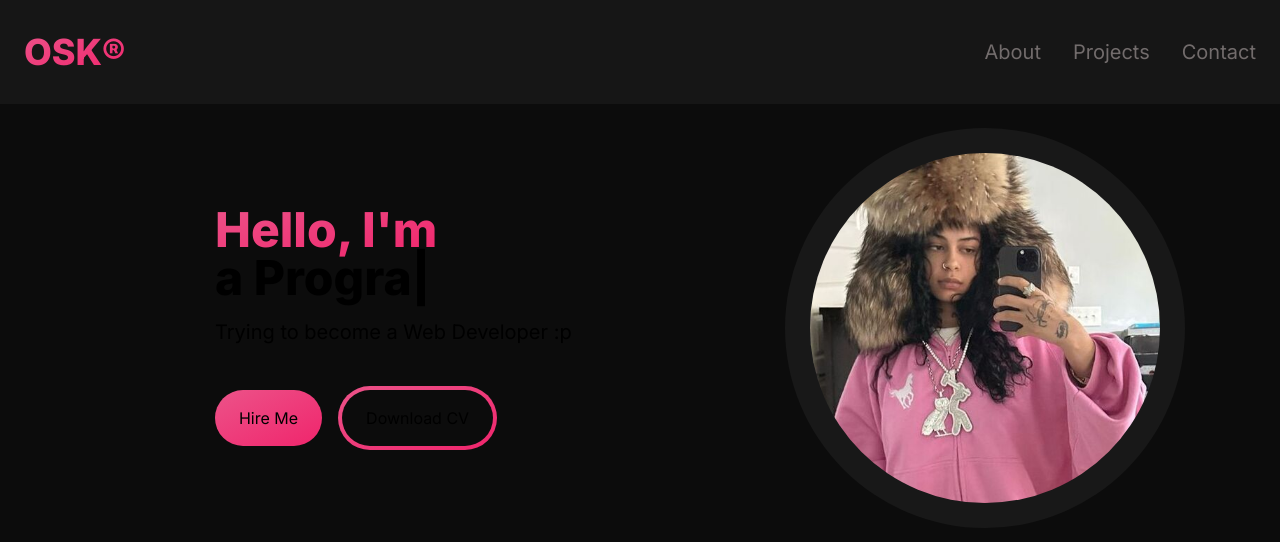
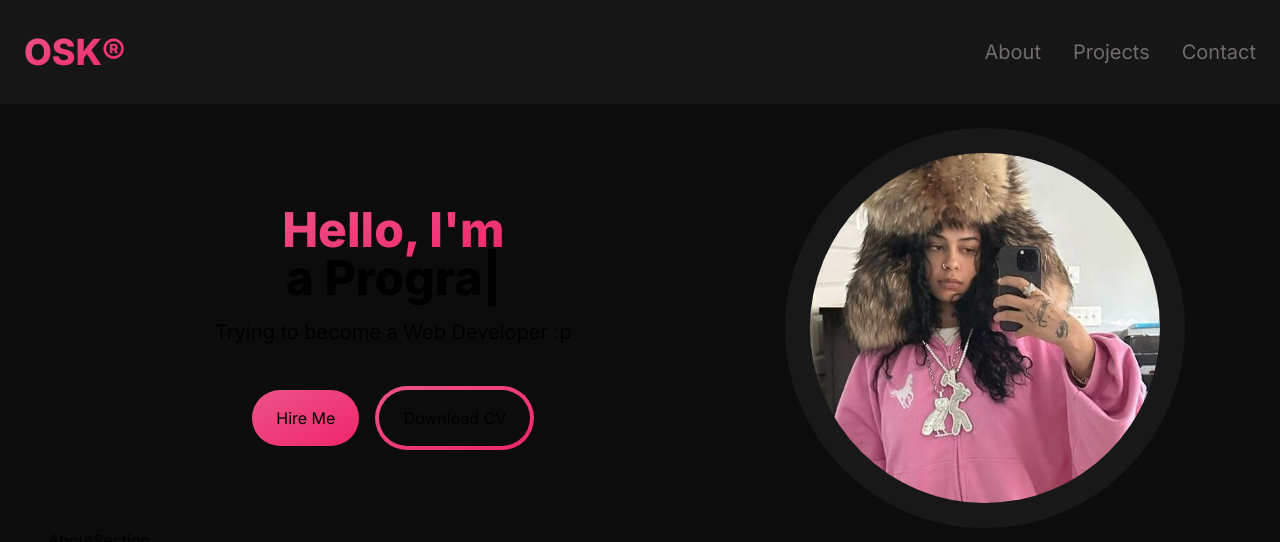
Before and after one commit to osakareaper/portfolio-website, a Next.js app: page / in a window 1280 px wide. Shown: the top 542 px of the page. Built offline with nearby package versions, Linux system fonts and the light colour scheme.

Commit message:
feat: hero section updates

```diff
--- a/app/page.tsx
+++ b/app/page.tsx
@@ -1,3 +1,4 @@
+import AboutSection from '@/components/AboutSection'
 import HeroSection from '@/components/HeroSection'
 import Navbar from '@/components/Navbar'
 import Image from 'next/image'
@@ -13,6 +14,8 @@ export default function Home() {
 
         <HeroSection />
 
+        <AboutSection />
+
       </div>
 
     </main>
--- /dev/null
+++ b/components/AboutSection.tsx
@@ -0,0 +1,9 @@
+import React from 'react'
+
+const AboutSection = () => {
+  return (
+    <div>AboutSection</div>
+  )
+}
+
+export default AboutSection
--- a/components/HeroSection.tsx
+++ b/components/HeroSection.tsx
@@ -11,7 +11,7 @@ const HeroSection = () => {
       <div className="grid grid-cols-1 md:grid-cols-12">
         {/* Grid que divide a hero section */}
 
-        <div className="col-span-7 place-self-center text-center md:text-left">
+        <div className="col-span-7 place-self-center text-center">
           {/* 7 span of 12 for first section*/}
 
           <h1 className='text-[--text-primary] mb-4 text-4xl lg:text-5xl font-extrabold'>
```
